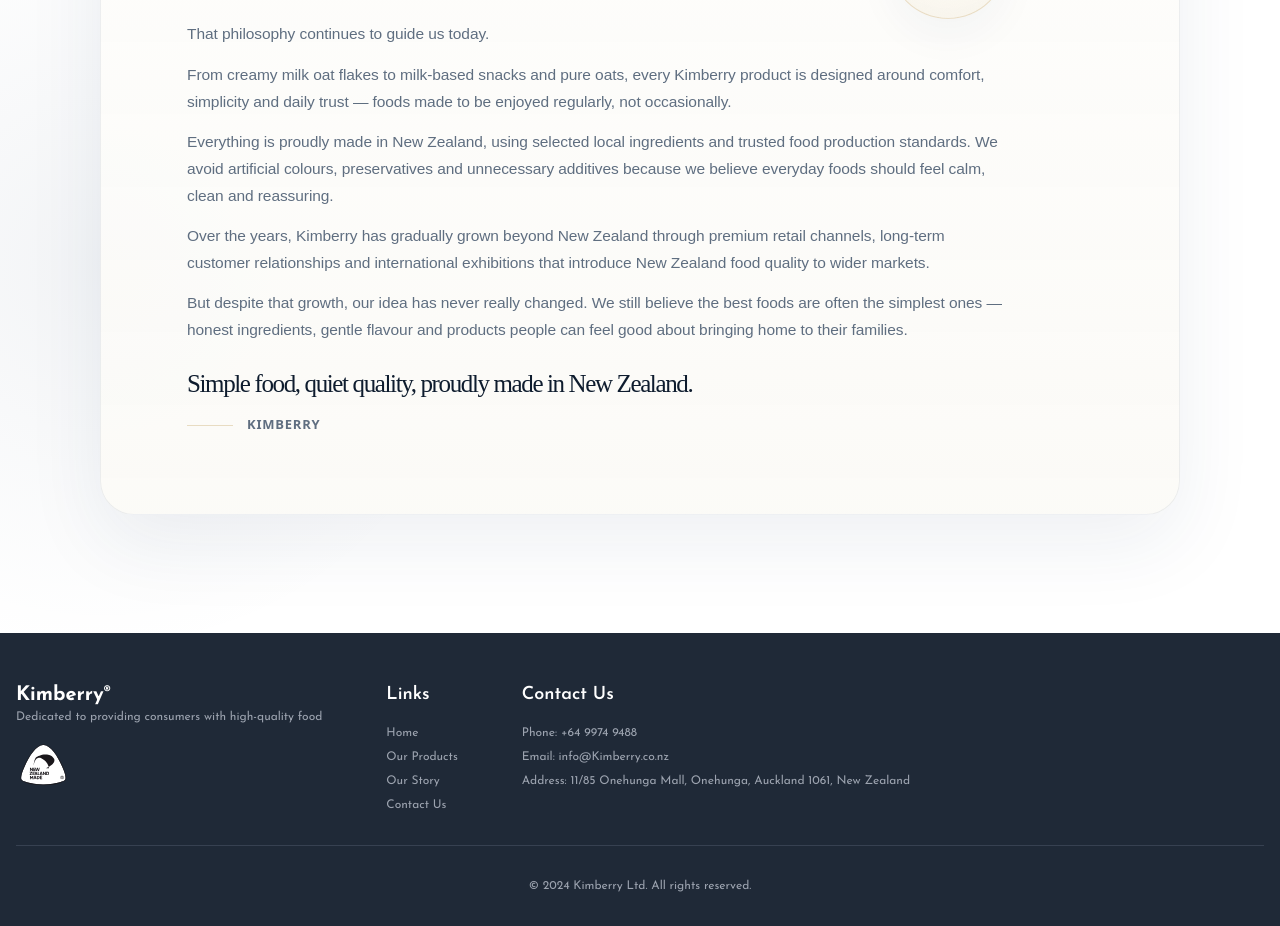
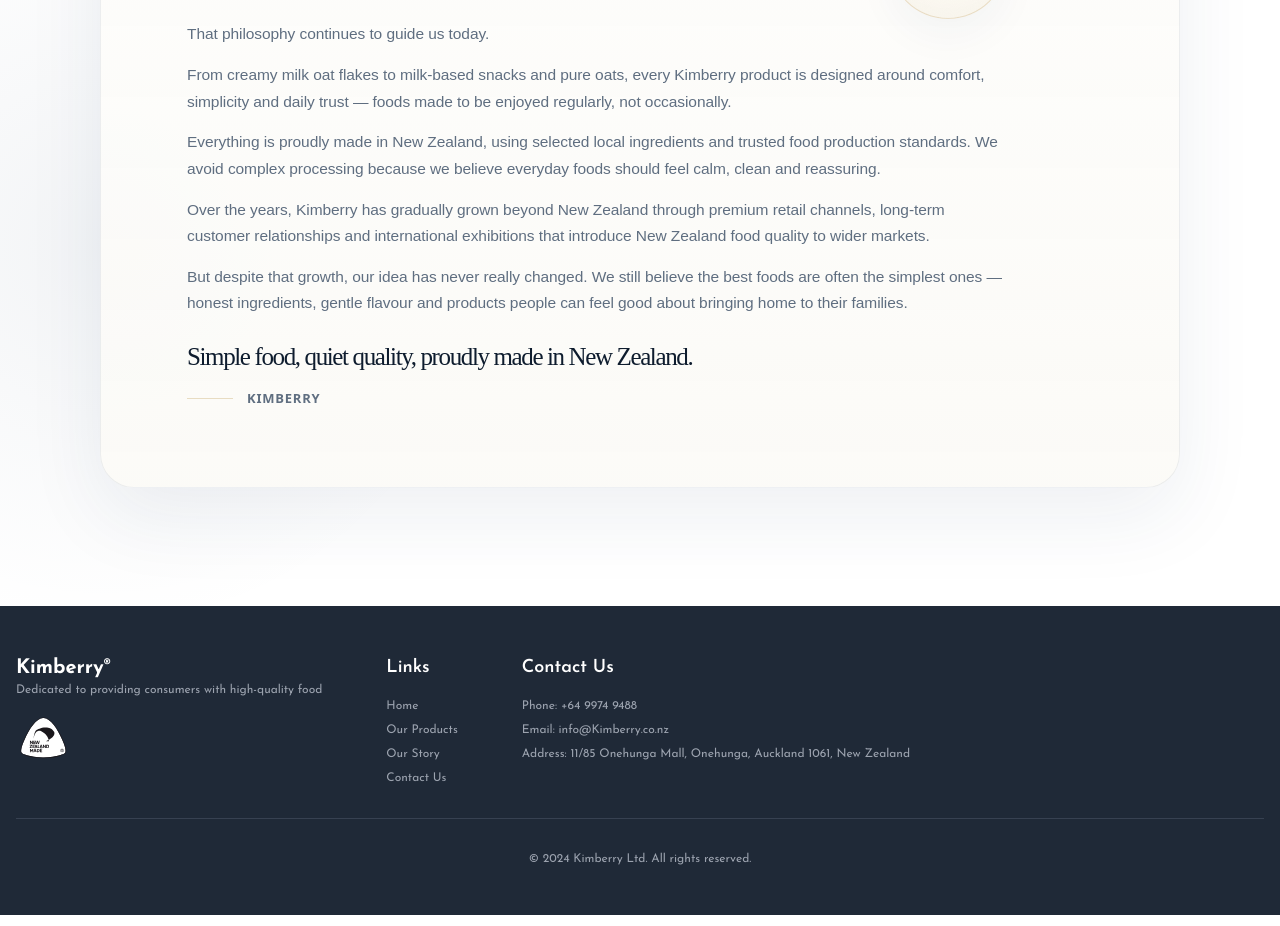
Before and after one commit to sculieyan/kimberry, a Next.js app: page /story in a window 1280 px wide. Shown: the part 1100-2026 px from the top of the page. Built offline with nearby package versions, Linux system fonts and the light colour scheme.

Commit message:
fix: simplify wording in story content for clarity

```diff
--- a/app/(main)/story/page.tsx
+++ b/app/(main)/story/page.tsx
@@ -613,9 +613,8 @@
             </p>
 
             <p style={styles.storyContentP}>
-              Everything is proudly made in New Zealand, using selected local ingredients and trusted food production
-              standards. We avoid artificial colours, preservatives and unnecessary additives because we believe everyday
-              foods should feel calm, clean and reassuring.
+              Everything is proudly made in New Zealand, using selected local ingredients and trusted food production standards.
+              We avoid complex processing because we believe everyday foods should feel calm, clean and reassuring.
             </p>
 
             <p style={styles.storyContentP}>
```
